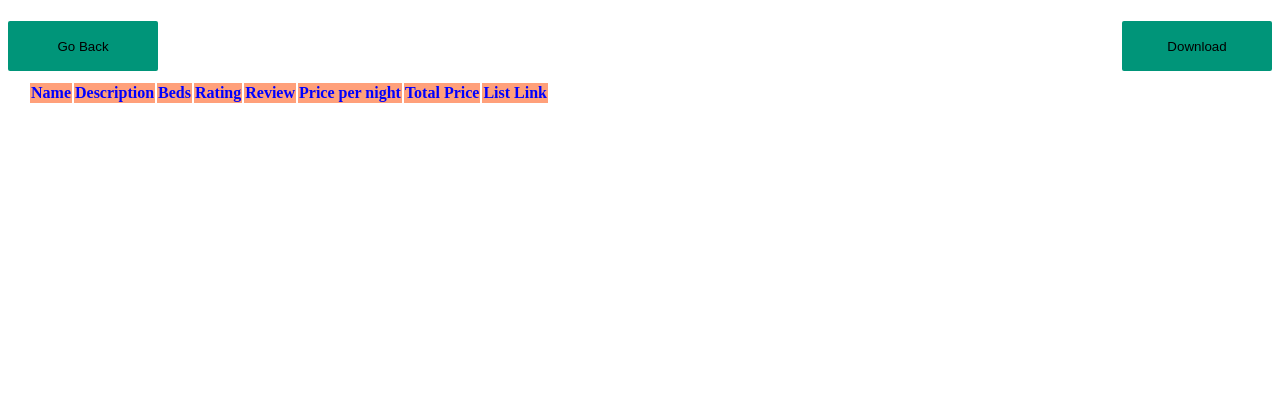
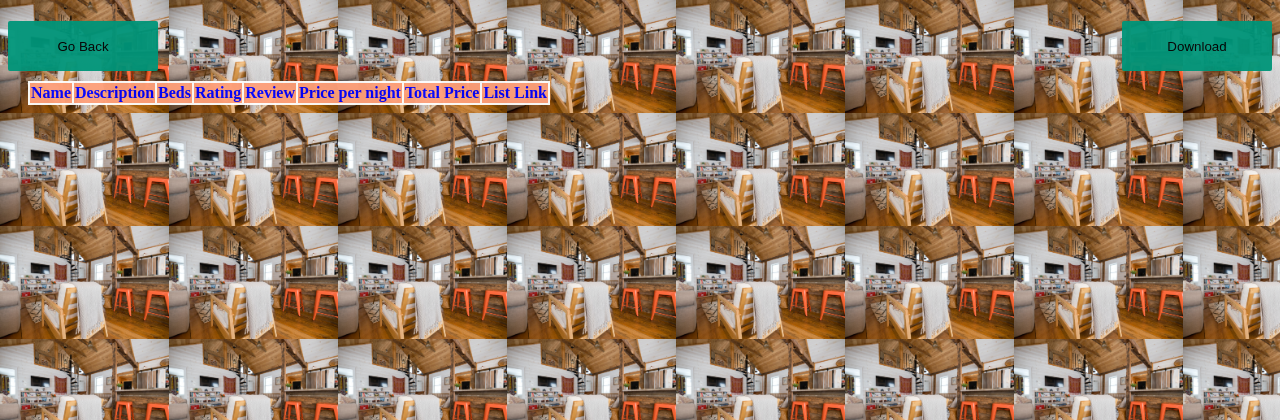
Before and after one commit to lynsitu/Airbnb-WebScraper, a Flask app: template templates/result.html in a window 1280 px wide. Shown: the top 420 px of the page. Run offline with Flask 3, Linux system fonts and the light colour scheme; the template is opened without the code that fills it, so the values that code supplies are empty.

Commit message:
Update back.css

```diff
--- a/static/css/back.css
+++ b/static/css/back.css
@@ -1,3 +1,14 @@
+body {
+    background-image: url(bg.jpg);
+    background-size:contain;
+    background-color: blanchedalmond;
+    opacity: 0.95;
+}
+
+.tb {
+    background-color: white;
+}
+
 .all-btn {
     display: flex;
     justify-content: space-between;
```
